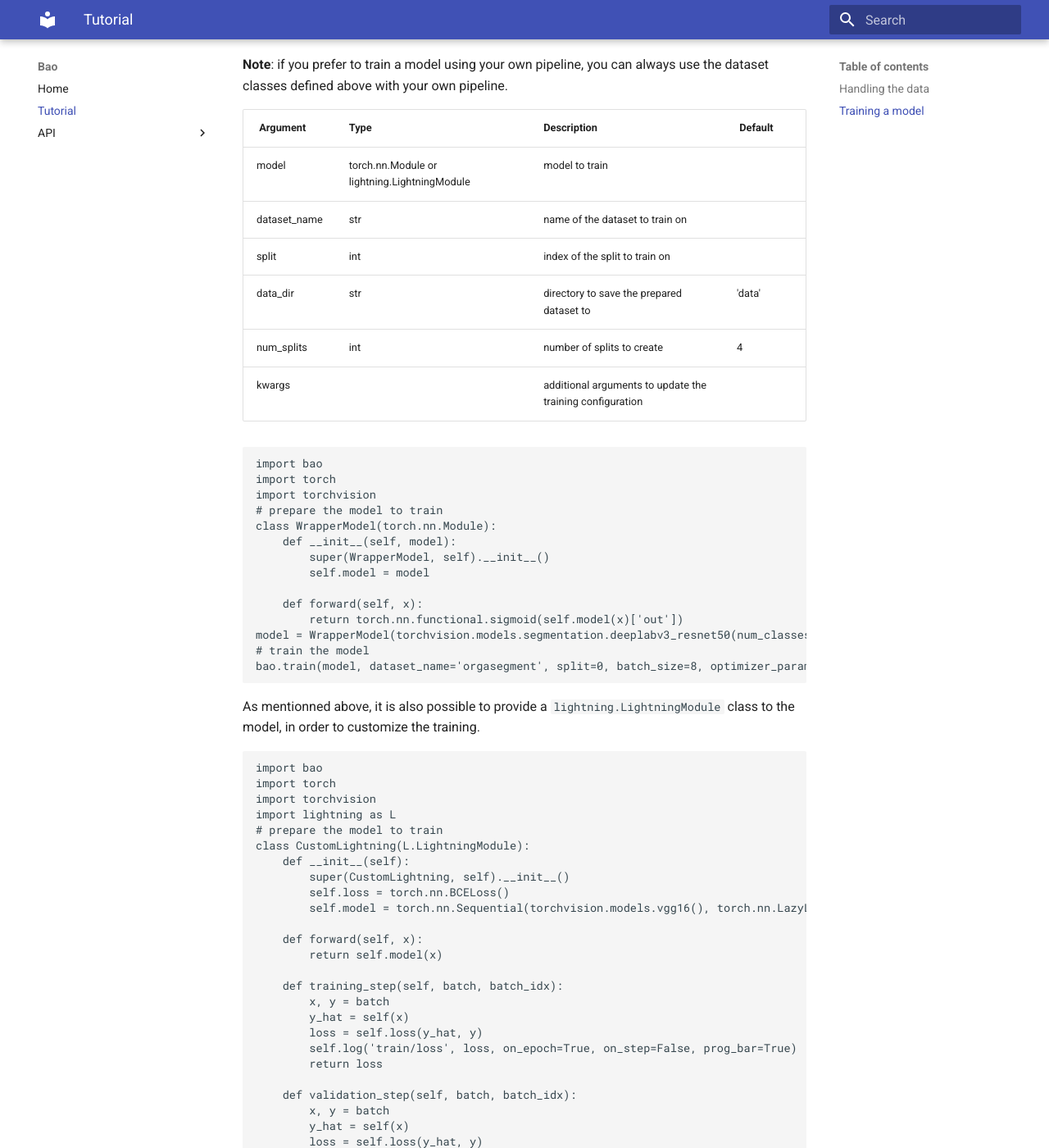
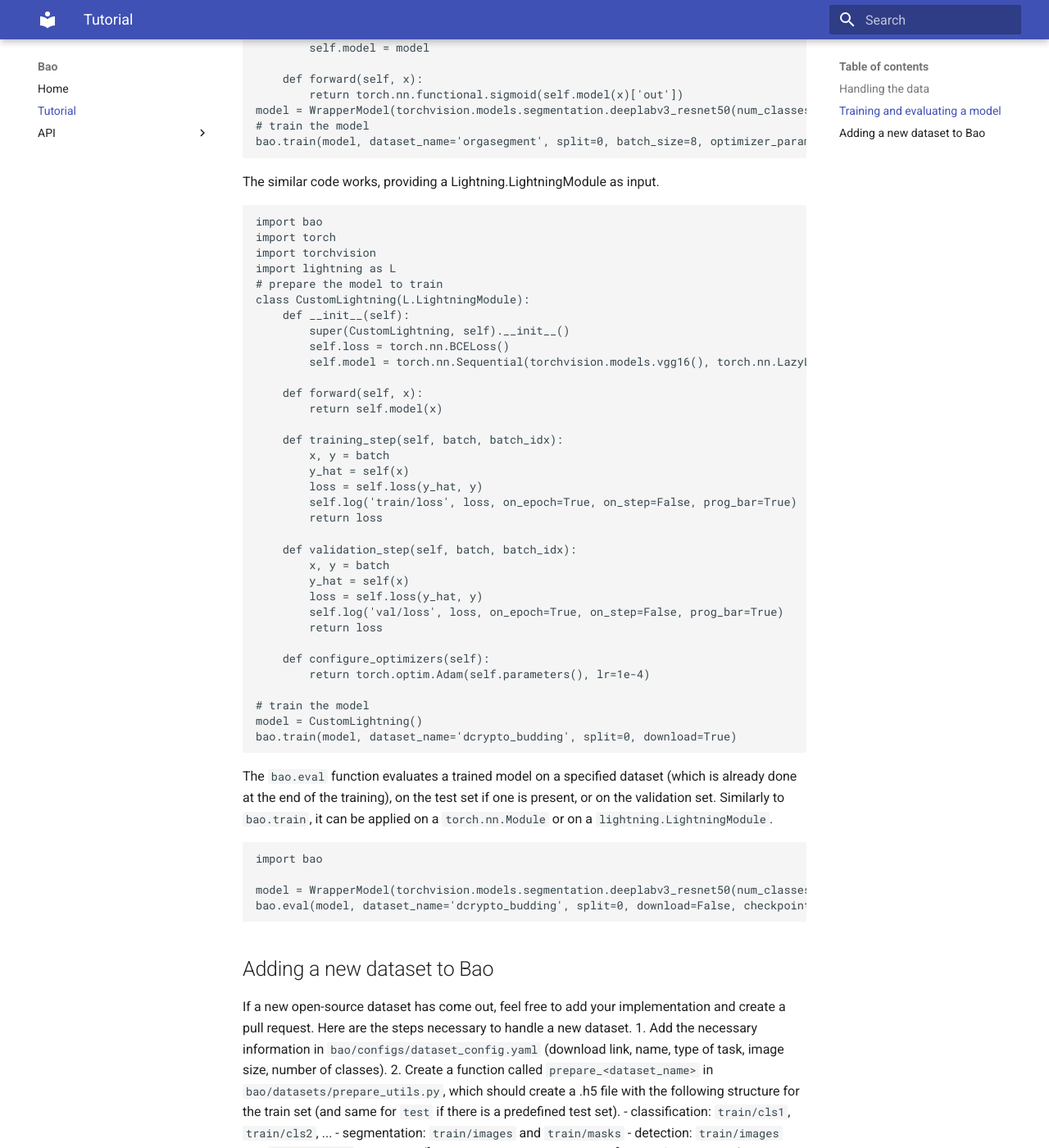
Before and after one commit to leofillioux/bao, an MkDocs documentation site: the page built from docs/tutorial.md, in a window 1280 px wide and 1400 px high, scrolled down 1702 px. Shown: the whole window at 82% size. Built offline with MkDocs 1.6.1 and Material for MkDocs 9.7.7, drawn with Linux system fonts in a browser that asks for light colours; some of the changed text lies outside the part shown.

````diff
--- a/docs/api/datasets.md
+++ b/docs/api/datasets.md
@@ -1,4 +1,6 @@
 # Get dataset functions
+
+::: bao.datasets.prepare_dataset
 
 ::: bao.datasets.get_dataset
 
--- a/docs/tutorial.md
+++ b/docs/tutorial.md
@@ -1,66 +1,59 @@
 # Benchmark and analysis of organoids
 
 ## Handling the data
+The `bao.datasets` subpackage handles everything relative to the supported datasets in the Bao package.
+
 The **`bao.datasets.prepare_dataset`** function downloads the specified dataset and preprocesses it in the desired format. The name of the dataset should correspond to the name given in `configs/dataset_config.yaml`.
-
-| Argument | Type | Description | Default |
-|----------|------|-------------|---------|
-| dataset_name | str | name of the dataset to prepare |  |
-| should_download | bool | whether to download the dataset | True |
-| download_dir | str | directory to download the dataset to | '/tmp' |
-| data_dir | str | directory to save the prepared dataset to | 'data' |
-
 ```python
 import bao
-bao.datasets.prepare_dataset(dataset_name='orgasegment')
+
+bao.datasets.prepare_dataset('tellu')
 ```
 
-The **`bao.datasets.get_dataset_split`** function splits the dataset into train, validation and testing given the number of splits and the desired split in a deterministic fashion.
-
-| Argument | Type | Description | Default |
-|----------|------|-------------|---------|
-| dataset_name | str | name of the dataset to prepare | |
-| split | int | index of the split to get | |
-| num_splits | int | number of splits to create | 4 |
-data_dir | str | directory to save the prepared dataset to | 'data' |
-seed | int | seed for the random number generator | 0 |
-
+The `bao.datasets.get_dataset_split` function splits the samples into train and validation in a deterministic manner (given the seed), and returns test sample names if there is a predefined test set in the original dataset. This assumes that the dataset has already been downloaded and prepared, and is present in the directory given in data_dir (`data` by default).
 ```python
 import bao
-train_names, val_names, test_names = bao.datasets.get_dataset_split(dataset_name='orgasegment', split=0, num_splits=4)
+
+train_names, val_names, test_names = bao.datasets.get_dataset_split(dataset_name='tellu',
+                                                                    split=0,
+                                                                    num_splits=4)
 ```
 
-The **`bao.datasets.get_dataset`** function allows to have access to the dataset classes. Note that the mode given to the dataset should be 'train' for the training and validation set.
-
-| Argument | Type | Description | Default |
-|----------|------|-------------|---------|
-| task | str | task of the dataset (e.g., classification, segmentation) | |
-| data_dir | str | directory to the saved dataset | 'data'
-| kwargs | | arguments to pass to the dataset (names, mode, img_size) |
-
+The `bao.datasets.get_dataset` function gives access to the specific dataset classes and initializes it.
 ```python
 import bao
-train_names, _, _ = bao.datasets.get_dataset_split(dataset_name='orgasegment', split=0, num_splits=4)
-train_dataset = bao.datasets.get_dataset(task='segmentation', names=train_names, mode='train', img_size=(128, 128))
+
+train_names, _, _ = bao.datasets.get_dataset_split(dataset_name='tellu',
+                                                   split=0,
+                                                   num_splits=4)
+train_dataset = bao.datasets.get_dataset(name='tellu',
+                                         names=train_names,
+                                         download=False, # has already been downloaded above
+                                         mode='train', # mode should be train for train and val
+                                         img_size=(1024, 1024))
 ```
 
-## Training a model
-The **`bao.train`** function is a packaged way of training your model. This can be done either by:
+All speicific dataset classes are also directly accessible.
+```python
+import bao
+
+train_names, _, _ = bao.datasets.get_dataset_split(dataset_name='tellu',
+                                                   split=0,
+                                                   num_splits=4)
+train_dataset = bao.datasets.Tellu(names=train_names
+                                   mode='train',
+                                   img_size=(1024, 1024),
+                                   download=False)
+```
+
+## Training and evaluating a model
+The `bao.train` function is a packaged way of training your model. This can be done either by:
 - defining your `torch.nn.Module` model, which should output only the tensor output (i.e., no dictionary)
-- defining your `lightning.LightningModule` model, for which you can define your own losses (make sure to log at least 'train/loss' and 'val/loss', and optionally 'train/metric' and 'val/metric')
+- defining your `lightning.LightningModule` model, for which you can define your own losses (make sure to log at least 'train/loss' and 'val/loss')
 
 The default hyperparameters for training are all defined in `configs/train_config.yaml`, if you wish to modify or add some hyperparameters, you may do so with the **kwargs.
 
 **Note**: if you prefer to train a model using your own pipeline, you can always use the dataset classes defined above with your own pipeline.
-
-| Argument | Type | Description | Default |
-|----------|------|-------------|---------|
-| model | torch.nn.Module or lightning.LightningModule | model to train | |
-| dataset_name | str | name of the dataset to train on | |
-| split | int | index of the split to train on | |
-| data_dir | str | directory to save the prepared dataset to | 'data' |
-| num_splits | int | number of splits to create | 4 |
-| kwargs | | additional arguments to update the training configuration | |
 
 ```python
 import bao
@@ -78,9 +71,7 @@ model = WrapperModel(torchvision.models.segmentation.deeplabv3_resnet50(num_clas
 # train the model
 bao.train(model, dataset_name='orgasegment', split=0, batch_size=8, optimizer_params={'lr': 0.01, 'weight_decay': 0.001})
 ```
-
-As mentionned above, it is also possible to provide a `lightning.LightningModule` class to the model, in order to customize the training.
-
+ The similar code works, providing a Lightning.LightningModule as input.
 ```python
 import bao
 import torch
@@ -115,5 +106,23 @@ class CustomLightning(L.LightningModule):
 
 # train the model
 model = CustomLightning()
-bao.train(model, dataset_name='dcrypto_budding', split=0)
+bao.train(model, dataset_name='dcrypto_budding', split=0, download=True)
 ```
+
+The `bao.eval` function evaluates a trained model on a specified dataset (which is already done at the end of the training), on the test set if one is present, or on the validation set. Similarly to `bao.train`, it can be applied on a `torch.nn.Module` or on a `lightning.LightningModule`.
+```python
+import bao
+
+model = WrapperModel(torchvision.models.segmentation.deeplabv3_resnet50(num_classes=1))
+bao.eval(model, dataset_name='dcrypto_budding', split=0, download=False, checkpoint_path='/path/to/model.ckpt')
+```
+
+## Adding a new dataset to Bao
+If a new open-source dataset has come out, feel free to add your implementation and create a pull request. Here are the steps necessary to handle a new dataset.
+1. Add the necessary information in `bao/configs/dataset_config.yaml` (download link, name, type of task, image size, number of classes).
+2. Create a function called `prepare_<dataset_name>` in `bao/datasets/prepare_utils.py`, which should create a .h5 file with the following structure for the train set (and same for `test` if there is a predefined test set).
+    - classification: `train/cls1`, `train/cls2`, ...
+    - segmentation: `train/images` and `train/masks`
+    - detection: `train/images` and `train/labels` containing ([cls, start_x, start_y, end_x, end_y] arrays for the labels)
+    - localization: `train/images` and `train/labels` containing ([start_x, start_y, end_x, end_y] arrays for the labels)
+3. Create the specific dataset class (e.g. if the dataset is for segmentation, in `bao/datasets/segmentation_datasets.py` which inherits from `SegmentationDataset`), and import it in `bao/configs/__init__.py`.
````
Also changed, not shown: README.md (+5 -5 lines), 3 other files.
